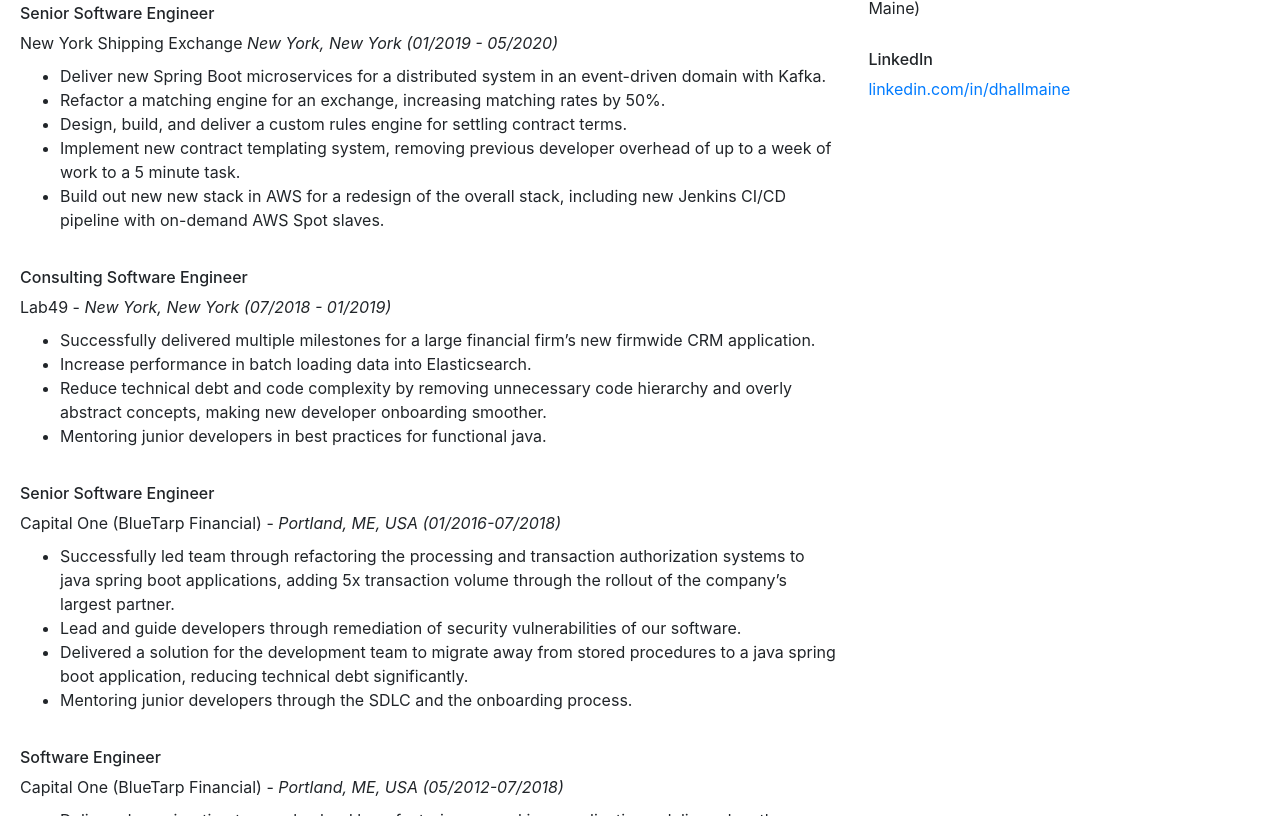
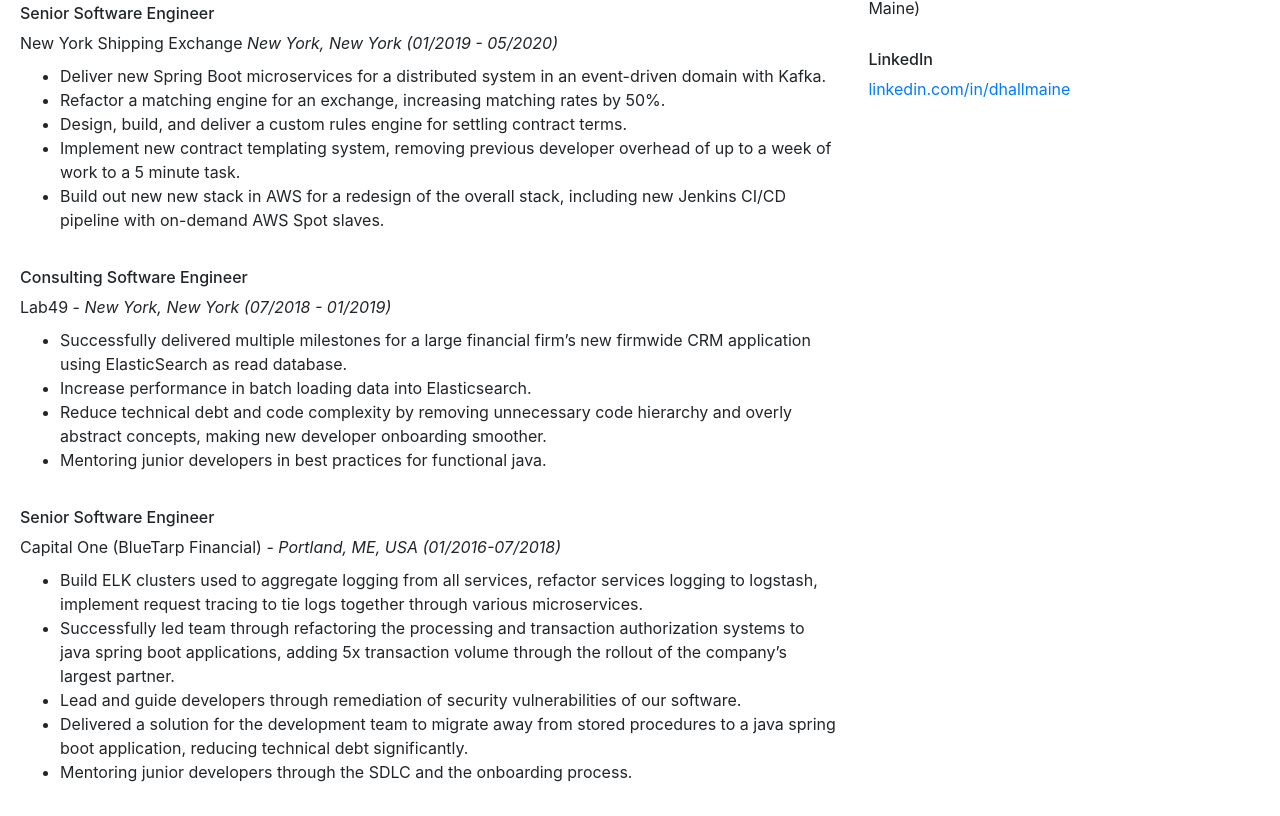
Before and after one commit to dhallatmaine/dhallatmaine.github.io, a plain HTML site: page index.html in a window 1280 px wide. Shown: the part 542-1358 px from the top of the page. Drawn offline with nearby package versions, Linux system fonts and the light colour scheme.

Commit message:
Update index.html

```diff
--- a/index.html
+++ b/index.html
@@ -105,7 +105,7 @@
           </div>
           <div class="description">
             <ul>
-              <li>Successfully delivered multiple milestones for a large financial firm’s new firmwide CRM application.</li>
+              <li>Successfully delivered multiple milestones for a large financial firm’s new firmwide CRM application using ElasticSearch as read database.</li>
               <li>Increase performance in batch loading data into Elasticsearch.</li>
               <li>Reduce technical debt and code complexity by removing unnecessary code hierarchy and overly abstract concepts, making new developer onboarding smoother.</li>
               <li>Mentoring junior developers in best practices for functional java.</li>
@@ -119,6 +119,7 @@
           </div>
           <div class="description">
             <ul>
+	      <li>Build ELK clusters used to aggregate logging from all services, refactor services logging to logstash, implement request tracing to tie logs together through various microservices.</li>
               <li>Successfully led team through refactoring the processing and transaction authorization systems to java spring boot applications, adding 5x transaction volume through the rollout of the company’s largest partner.</li>
               <li>Lead and guide developers through remediation of security vulnerabilities of our software.</li>
               <li>Delivered a solution for the development team to migrate away from stored procedures to a java spring boot application, reducing technical debt significantly.</li>
```
